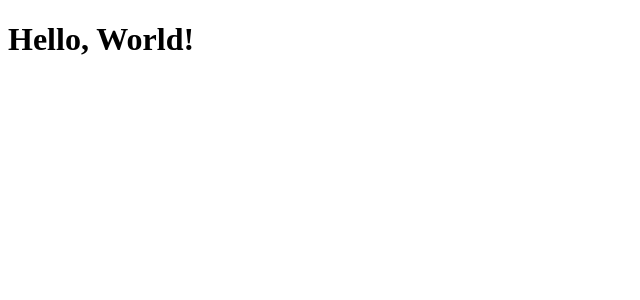
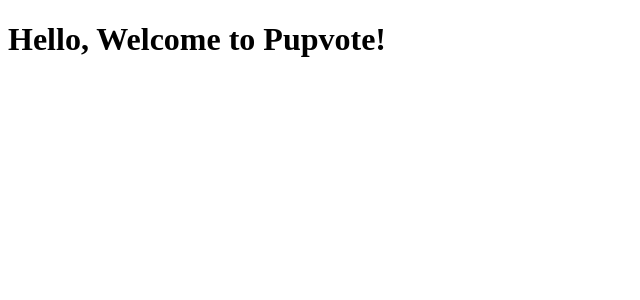
Before and after one commit to mat-academy/EmMaLaJaDogProjectFrontEnd, a React (Create React App) app: page / in a window 1280 px wide. Shown: the top 300 px of the page, without its empty margins (0-640 px from the left). Built offline with nearby package versions, Linux system fonts and the light colour scheme; the HTML template or start-up script is replaced by a standard one.

Commit message:
initialise for deploy to netlify

```diff
--- a/src/App.tsx
+++ b/src/App.tsx
@@ -1,7 +1,7 @@
 import { greet } from "./utils/greet";
 
 function App(): JSX.Element {
-  return <h1>{greet("World")}</h1>;
+  return <h1>{greet("Welcome to Pupvote")}</h1>;
 }
 
 export default App;
```
